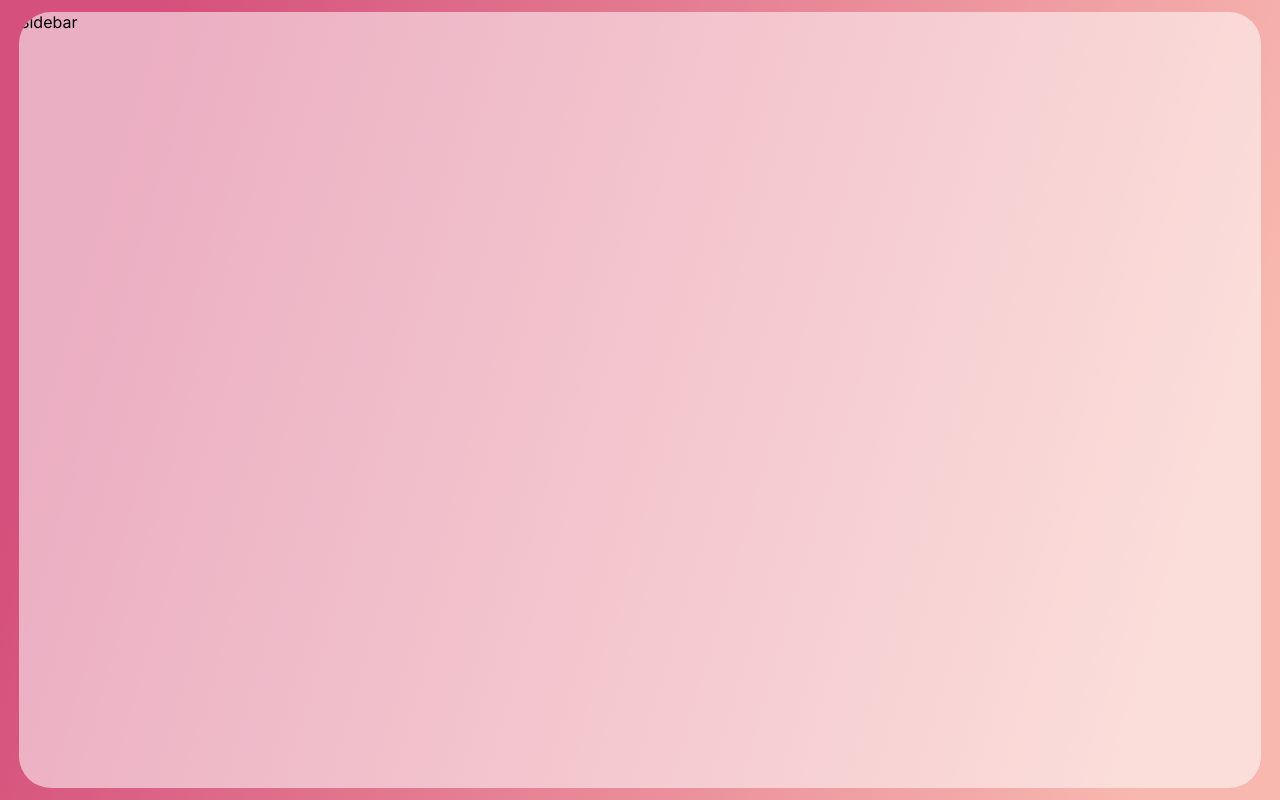
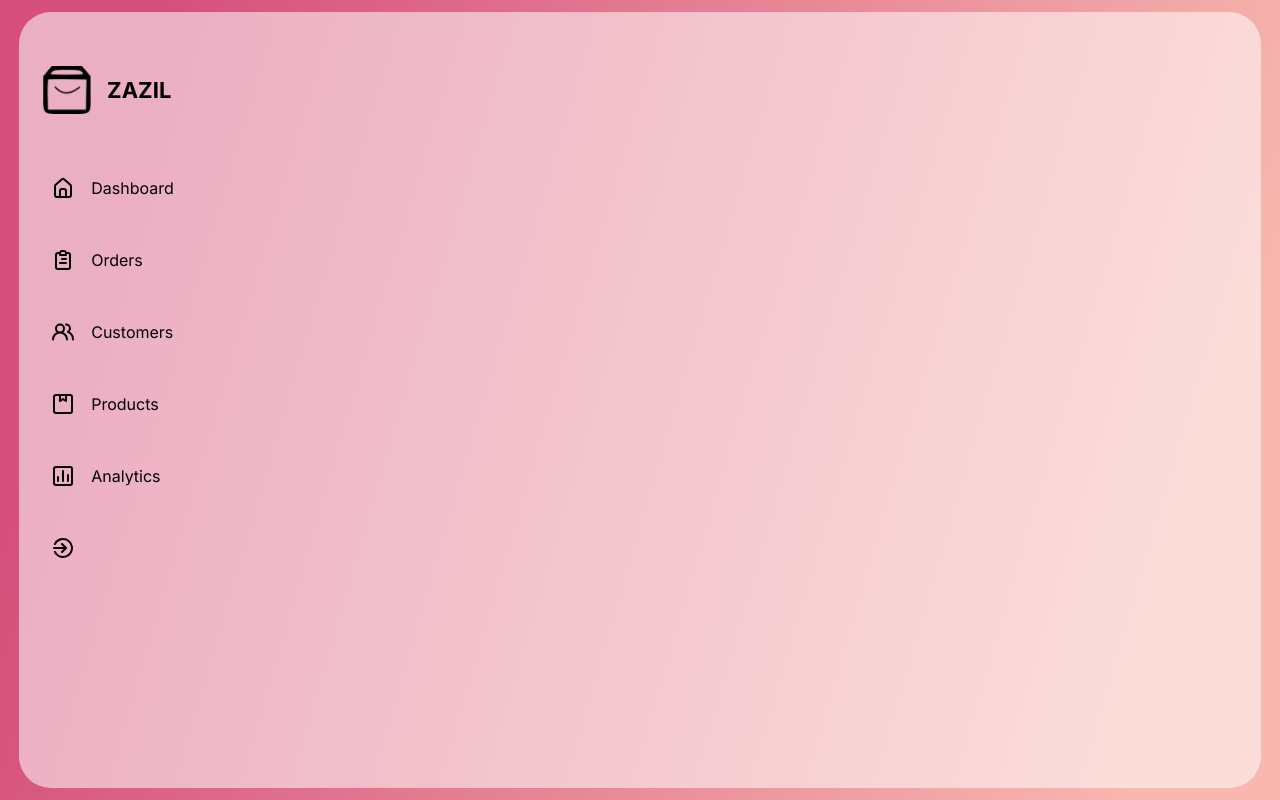
Before and after one commit to Sebastian-Espinoza-25/Reto-TC2007B.401-Equipo-6-Web, a React (Create React App) app: page / in a window 1280 px wide. Built offline with nearby package versions, Linux system fonts and the light colour scheme.

Commit message:
Inicio Sidebar
Sidebar sin funcionalidad

```diff
--- a/src/App.js
+++ b/src/App.js
@@ -6,6 +6,8 @@
     <div className="App">
       <div className="AppGlass">
       <Sidebar/>
+      <div></div>
+      <div></div>
       </div>
 
 
--- /dev/null
+++ b/src/Data/Data.js
@@ -0,0 +1,33 @@
+//Sidebar Imports to display yhe icons
+
+import {
+    UilEstate,
+    UilClipboardAlt,
+    UilUsersAlt,
+    UilPackage,
+    UilChart,
+    UilSignOutAlt,
+} from '@iconscout/react-unicons'
+
+export const SidebarData = [
+    {
+        icon : UilEstate,
+        heading : 'Dashboard',
+    },
+    {
+        icon : UilClipboardAlt,
+        heading : 'Orders',
+    },
+    {
+        icon : UilUsersAlt,
+        heading : 'Customers',
+    },
+    {
+        icon : UilPackage,
+        heading : 'Products',
+    },
+    {
+        icon : UilChart,
+        heading : 'Analytics',
+    }
+];
--- a/src/components/Sidebar.css
+++ b/src/components/Sidebar.css
@@ -0,0 +1,49 @@
+.Sidebar{
+    display: flex;
+    flex-direction: column;
+    position: relative;
+    padding-top: 4rem;
+    transition: all 300ms ease;
+}
+
+
+.logo{
+    display: flex;
+    height: 5rem;
+    font-weight: bold;
+    font-size: 22px;
+    gap: 1rem;
+    align-items: center;
+    justify-content: center;
+    height: 4%;
+
+}
+
+.logo>img{
+    width: 3rem;
+    height: 3rem;
+}
+
+.logo>span{
+    color: #000000;
+}
+
+/* menu */
+
+.menu{
+    margin-top: 4rem;
+    display: flex;
+    flex-direction: column;
+    gap: 2rem;
+
+}
+
+.menuItem{
+    display: flex;
+    align-items: center;
+    gap: 1rem;
+    height: 2.5rem;
+    margin-left: 2rem;
+    position: relative;
+    transition: all 300ms ease;
+}
--- a/src/components/Sidebar.jsx
+++ b/src/components/Sidebar.jsx
@@ -1,10 +1,44 @@
 import React from 'react'
+import Logo from '../imgs/logo.png'
 import './Sidebar.css'
+
+import { SidebarData } from '../Data/Data';
+import { UilSignOutAlt } from '@iconscout/react-unicons'
+
 const Sidebar = () => {
     return (
-        <div>Sidebar</div>
+        <div className="Sidebar">
+            {/* logo */}
+            <div className="logo">
+                <img src={Logo} alt="" />
+                <span>
+                    ZAZIL
+                </span>
+            </div>
+            {/* menu */}
+            <div className="menu">
+                {SidebarData.map((item, index) => {
+                    return(
+                        <div className="menuItem">
+                            <item.icon/>
+                            <span>
+                                {item.heading}
+                            </span>
+                        </div>
+                    )
+                })}
 
-    )
-}
+                <div className="menuItem">
+                    <UilSignOutAlt/>
+
+                </div>
+
+
+
+            </div>
+        </div>
+
+    );
+};
 
 export default Sidebar
```
Also changed, not shown: src/imgs/logoZazil.jpg (added).
